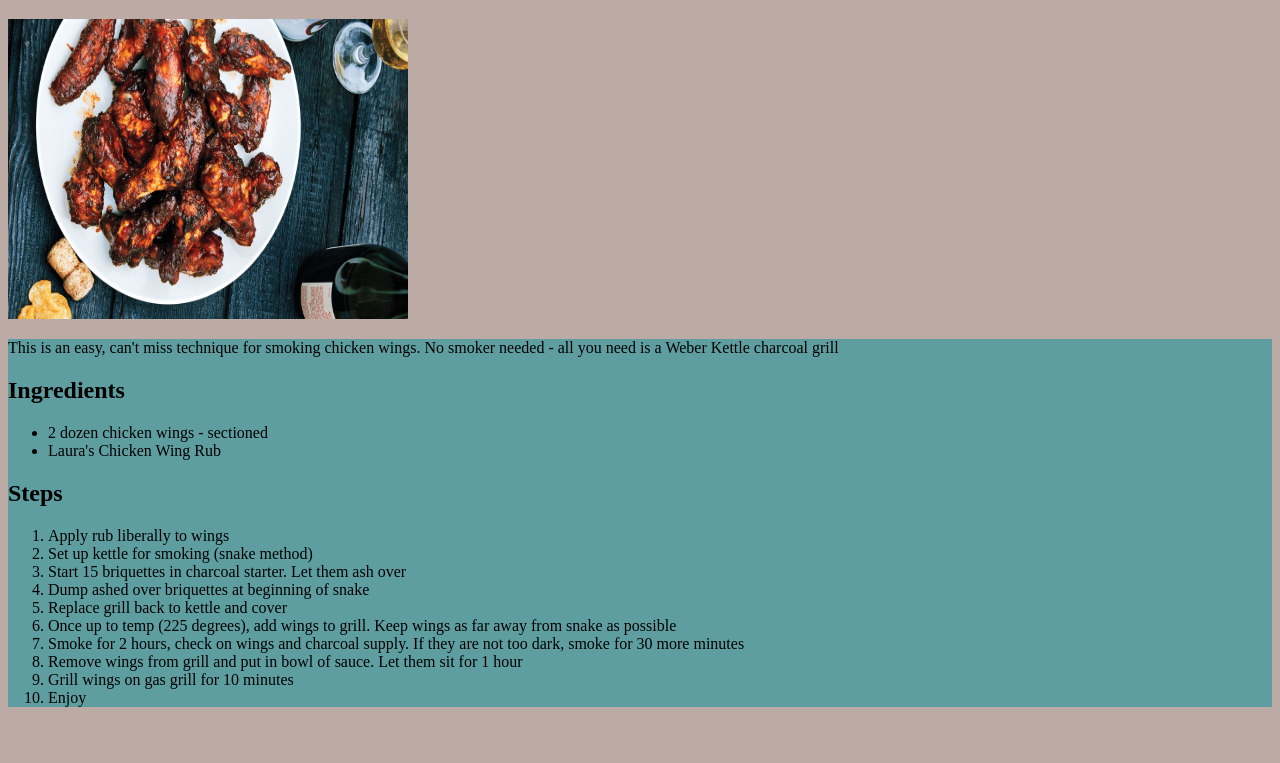
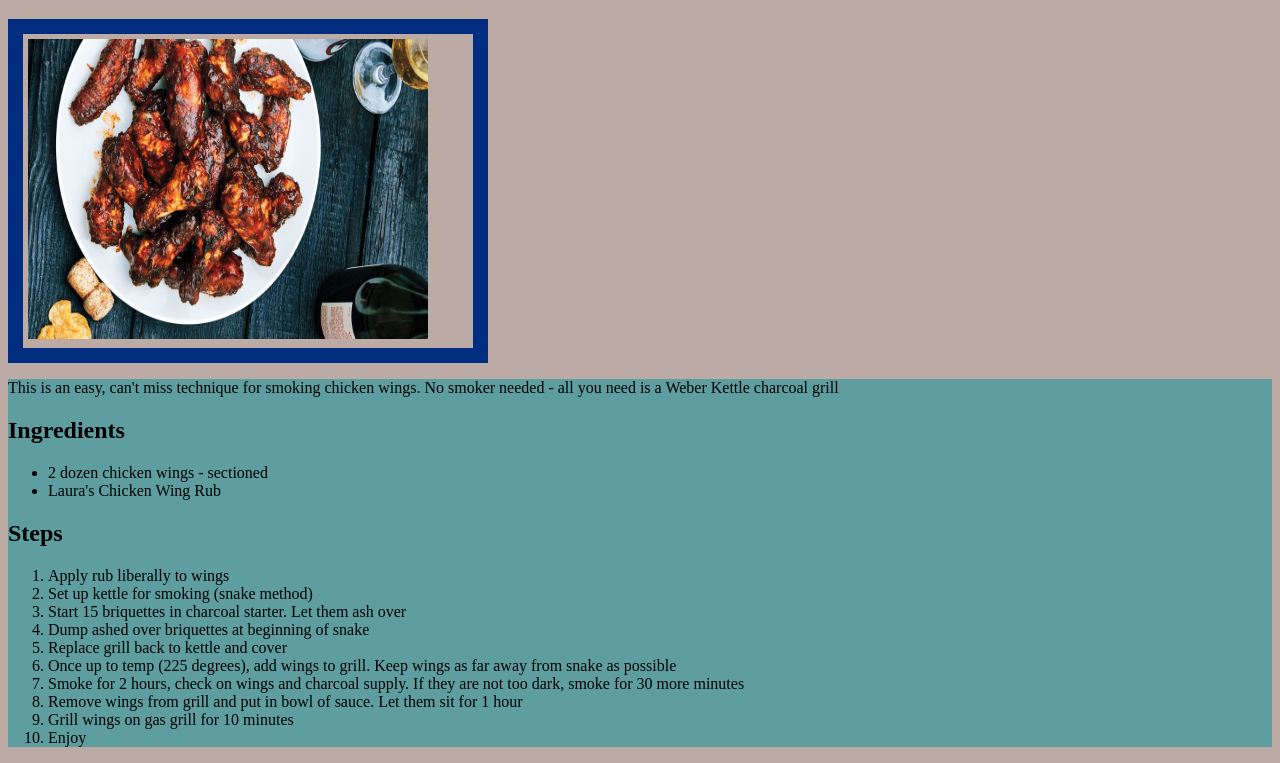
Before and after one commit to daveknussman/recipe, a plain HTML site: page index.html in a window 1280 px wide. Shown: the part 61-824 px from the top of the page. Before the commit the page ends 800 px from the top, so only its background shows below. Drawn offline with Linux system fonts and the light colour scheme.

Commit message:
commit before 7/9 class

```diff
--- /dev/null
+++ b/css/recipe.css
@@ -0,0 +1,3 @@
+#steps {
+    background-color:cadetblue;
+  }
--- a/index.html
+++ b/index.html
@@ -10,14 +10,21 @@
             width:  400px;
             height: 300px;
             }
+        .wingsbox{
+            width: 440px;
+            border: 15px solid rgb(0, 45, 128);
+            padding: 5px;
+        }
     </style>
+    <link rel="stylesheet" type="text/css" href="css/recipe.css">
 </head>
 <body style="background-color:#BCAAA4">
     <h1>Smoked Chicken Wings</h1>
-    <div >
+    <div class="wingsbox">
         <img class="wings"src="images/smoked-chicken-wings.jpg"  alt="smoked chicken wings">
     </div>
-    <div style="background-color:cadetblue">
+    <!–– <div style="background-color:cadetblue" ––>
+    <div id="steps">
     <p>This is an easy, can't miss technique for smoking chicken wings.  No smoker needed - all you need is a Weber Kettle charcoal grill</p>
        <h2><strong>Ingredients</strong></h2>
        <ul>
```
